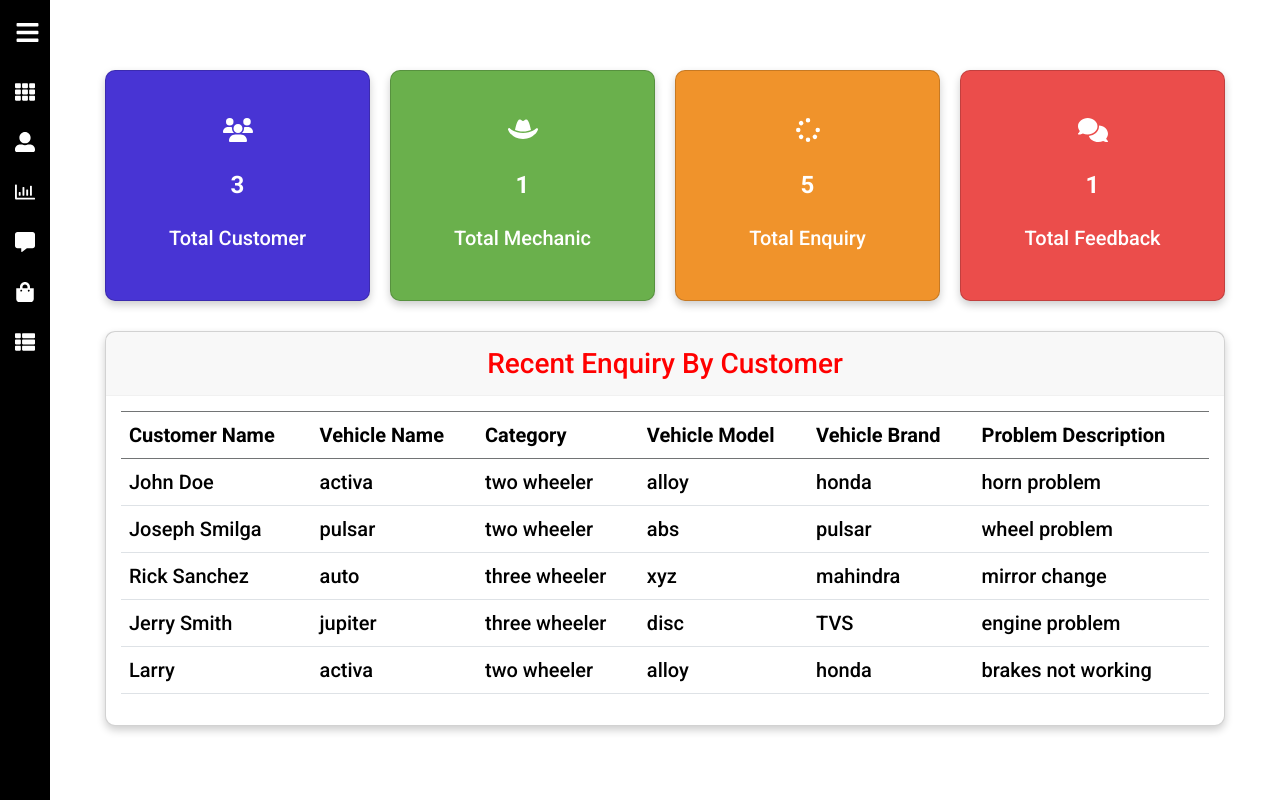
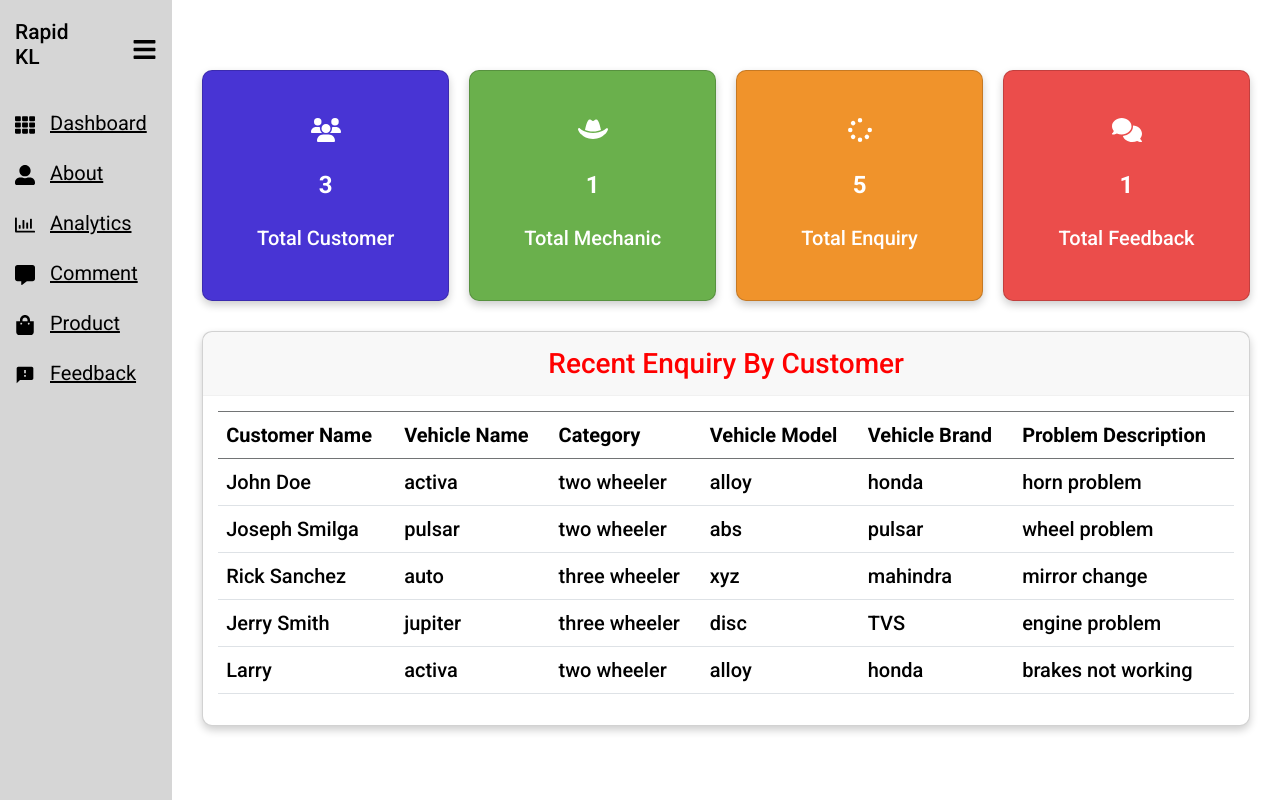
Before and after one commit to gmshimon/Rapid-KL-Competition, a React (Create React App) app in the folder Frontend/: page / in a window 1280 px wide. Built offline with nearby package versions, Linux system fonts and the light colour scheme.

Commit message:
add style

```diff
--- a/Frontend/src/App.js
+++ b/Frontend/src/App.js
@@ -3,11 +3,15 @@ import './App.css'
 import 'bootstrap/dist/css/bootstrap.min.css'
 import Dashboard from './Page/Dashboard/Dashboard'
 import Drawer from './Component/Drawer/Drawer'
+import { Route, Routes } from 'react-router-dom'
 
 function App () {
   return (
     <div>
       <Drawer>
+        <Routes>
+          <Route path='/' element={Dashboard} />
+        </Routes>
         <Dashboard />
       </Drawer>
     </div>
--- a/Frontend/src/Component/Drawer/Drawer.css
+++ b/Frontend/src/Component/Drawer/Drawer.css
@@ -8,8 +8,8 @@ main {
 }
 
 .sidebar1 {
-    background: #000;
-    color: #fff;
+    background: #cbcbcbc8;
+    color: #010101;
     height: 100vh;
     width: 200px;
     transition: all 0.5s;
@@ -22,7 +22,7 @@ main {
 }
 
 .logo1 {
-    font-size: 30px;
+    font-size: 21px;
 }
 
 .bars1 {
@@ -33,14 +33,14 @@ main {
 
 .link1 {
     display: flex;
-    color: #fff;
+    color: #000000;
     padding: 10px 15px;
     gap: 15px;
     transition: all 0.5s;
 }
 
 .link1:hover {
-    background: lightskyblue;
+    background: rgb(239, 241, 242);
     color: #000;
     transition: all 0.5s;
 }
--- a/Frontend/src/Component/Drawer/Drawer.js
+++ b/Frontend/src/Component/Drawer/Drawer.js
@@ -7,11 +7,12 @@ import {
   FaShoppingBag,
   FaThList
 } from 'react-icons/fa'
+import { MdFeedback } from 'react-icons/md'
 import React, { useState } from 'react'
 import { NavLink } from 'react-router-dom'
 import './Drawer.css'
 const Drawer = ({ children }) => {
-  const [isOpen, setIsOpen] = useState(false)
+  const [isOpen, setIsOpen] = useState(true)
   const toggle = () => setIsOpen(!isOpen)
   const menuItem = [
     {
@@ -40,9 +41,9 @@ const Drawer = ({ children }) => {
       icon: <FaShoppingBag />
     },
     {
-      path: '/productList',
-      name: 'Product List',
-      icon: <FaThList />
+      path: '/feedback',
+      name: 'Feedback',
+      icon: <MdFeedback />
     }
   ]
   return (
@@ -50,10 +51,10 @@ const Drawer = ({ children }) => {
       <div style={{ width: isOpen ? '200px' : '50px' }} className='sidebar1'>
         <div className='top_section1'>
           <h1 style={{ display: isOpen ? 'block' : 'none' }} className='logo1'>
-            logo1
+            Rapid KL
           </h1>
           <div
-            style={{ marginLeft: isOpen ? '50px' : '0px' }}
+            style={{ marginLeft: isOpen ? '40px' : '0px' }}
             className='bars1'
           >
             <FaBars onClick={toggle} />
```
